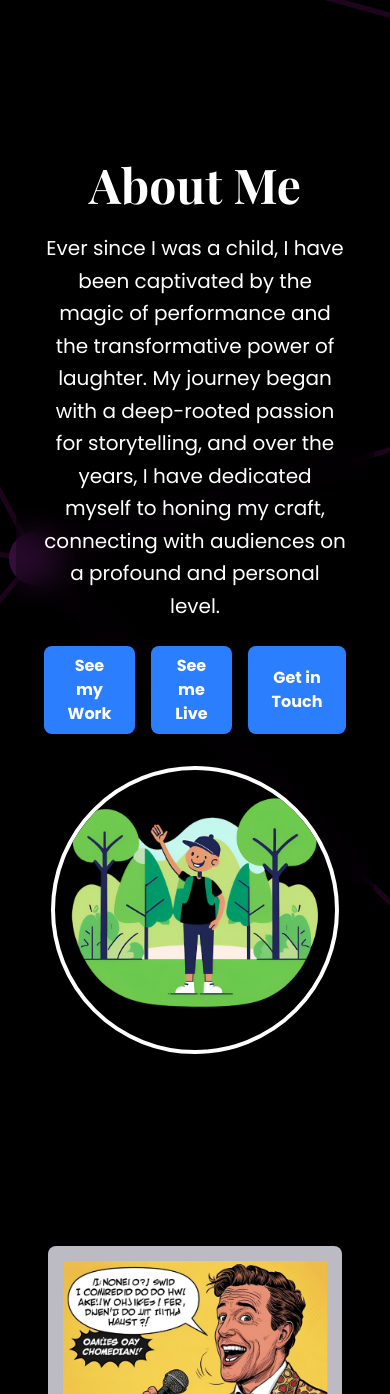
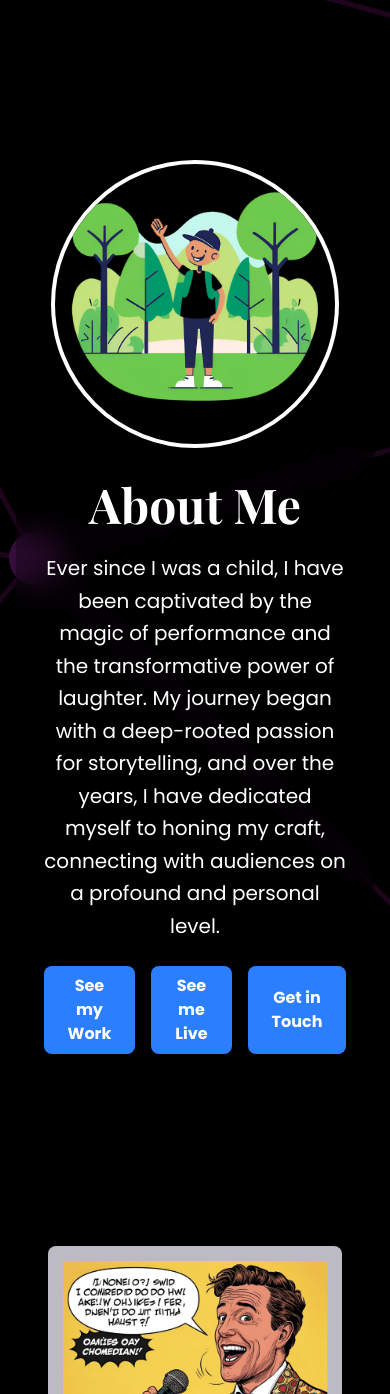
Before and after one commit to WuTangLan1/Sample-Comedy-Profile-1, a Next.js app: page / in a window 390 px wide. Shown: the top 1394 px of the page. Built offline with nearby package versions, Linux system fonts and the light colour scheme.

Commit message:
Update AboutMe.tsx

```diff
--- a/src/components/AboutMe/AboutMe.tsx
+++ b/src/components/AboutMe/AboutMe.tsx
@@ -1,6 +1,6 @@
 import { motion, AnimatePresence } from "framer-motion";
 import Image from "next/image";
-import { useState } from "react";
+import { useState, useEffect } from "react";
 
 const AboutMe = () => {
   const [modalOpen, setModalOpen] = useState(false);
@@ -9,6 +9,12 @@ const AboutMe = () => {
   const [date, setDate] = useState("");
   const [showName, setShowName] = useState("");
   const [message, setMessage] = useState("");
+
+  useEffect(() => {
+    document.body.style.overflow = modalOpen ? "hidden" : "auto";
+    return () => { document.body.style.overflow = "auto"; };
+  }, [modalOpen]);
+
   const isFormValid = name.trim() !== "" && email.trim() !== "" && date.trim() !== "" && showName.trim() !== "" && message.trim() !== "";
   const handleSubmit = (e) => {
     e.preventDefault();
@@ -29,10 +35,24 @@ const AboutMe = () => {
       >
         <div className="bg-black/30 rounded-xl shadow-2xl backdrop-blur-lg p-8 flex flex-col md:flex-row items-center gap-8">
           <motion.div
+            initial={{ scale: 0.8, opacity: 0 }}
+            whileInView={{ scale: 1, opacity: 1 }}
+            transition={{ duration: 0.6, ease: [0.33, 1, 0.68, 1] }}
+            className="order-1 md:order-2 flex-shrink-0"
+          >
+            <Image
+              src="/images/profile_photos/profile5.png"
+              alt="Profile"
+              width={288}
+              height={288}
+              className="rounded-full border-4 border-white shadow-xl"
+            />
+          </motion.div>
+          <motion.div
             initial={{ opacity: 0, x: -30 }}
             whileInView={{ opacity: 1, x: 0 }}
             transition={{ duration: 0.6, delay: 0.2 }}
-            className="flex-1 text-center md:text-left"
+            className="order-2 md:order-1 flex-1 text-center md:text-left"
           >
             <h2 className="text-5xl font-bold font-[PlayfairDisplay] mb-6 text-white">
               About Me
@@ -76,38 +96,25 @@ const AboutMe = () => {
               </button>
             </motion.div>
           </motion.div>
-          <motion.div
-            initial={{ scale: 0.8, opacity: 0 }}
-            whileInView={{ scale: 1, opacity: 1 }}
-            transition={{ duration: 0.6, ease: [0.33, 1, 0.68, 1] }}
-            className="flex-shrink-0"
-          >
-            <Image
-              src="/images/profile_photos/profile5.png"
-              alt="Profile"
-              width={288}
-              height={288}
-              className="rounded-full border-4 border-white shadow-xl"
-            />
-          </motion.div>
         </div>
       </motion.div>
       <AnimatePresence>
         {modalOpen && (
-          <motion.div
-            initial={{ opacity: 0, y: -50, scale: 0.8 }}
-            animate={{ opacity: 1, y: 0, scale: 1 }}
-            exit={{ opacity: 0, y: -50, scale: 0.8 }}
-            transition={{ duration: 0.5, type: "spring", stiffness: 300, damping: 25 }}
-            className="fixed inset-0 z-50 flex items-start justify-center bg-black bg-opacity-50 pt-12"
-          >
-            <motion.div
-              className="relative bg-gray-900 text-white rounded-lg shadow-xl w-11/12 max-w-lg p-8"
-              transition={{ duration: 0.5 }}
+         <motion.div
+          initial={{ opacity: 0, scale: 0.8 }}
+          animate={{ opacity: 1, scale: 1 }}
+          exit={{ opacity: 0, scale: 0.8 }}
+          transition={{ duration: 0.5, type: "spring", stiffness: 300, damping: 25 }}
+          className="fixed inset-0 z-50 flex items-center justify-center bg-black bg-opacity-50 max-w-screen max-h-screen"
+        >
+          <motion.div className="bg-gray-900 text-white rounded-lg shadow-xl w-11/12 max-w-lg p-8">
+            <button
+              type="button"
+              onClick={() => setModalOpen(false)}
+              className="absolute top-4 right-4 text-white text-xl font-bold"
             >
-              <button type="button" onClick={() => setModalOpen(false)} className="absolute top-4 right-4 text-white text-xl font-bold">
-                ×
-              </button>
+              ×
+            </button>
               <h3 className="text-2xl font-bold mb-4 text-center">Book a Comedian</h3>
               <form onSubmit={handleSubmit} className="space-y-4">
                 <input
```
